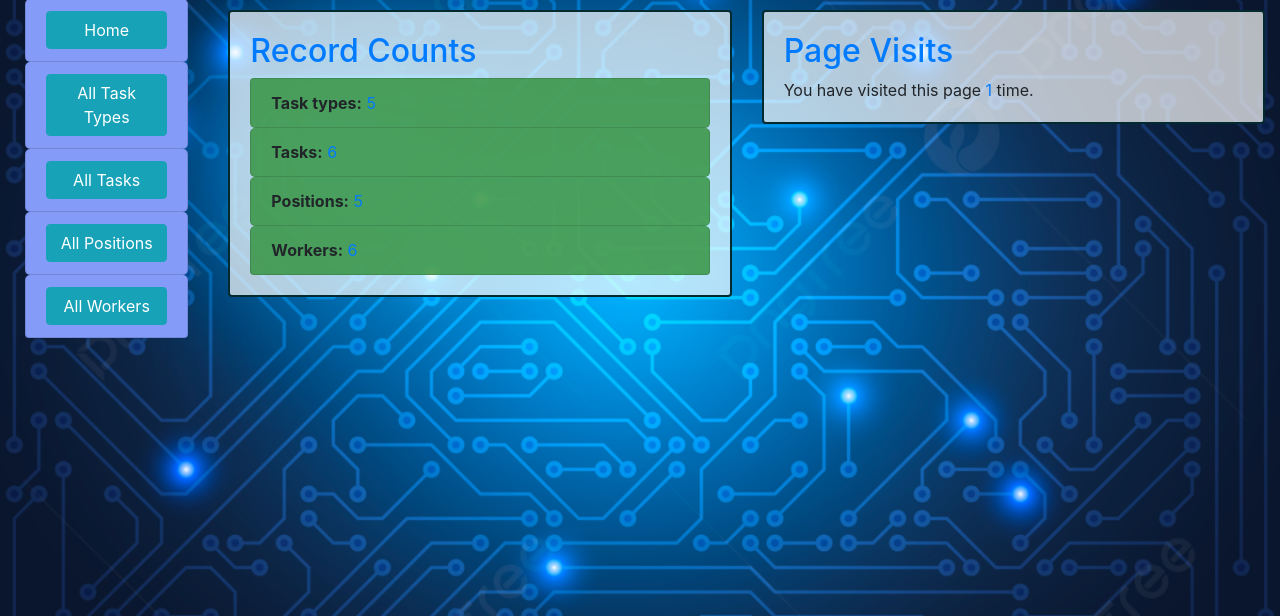
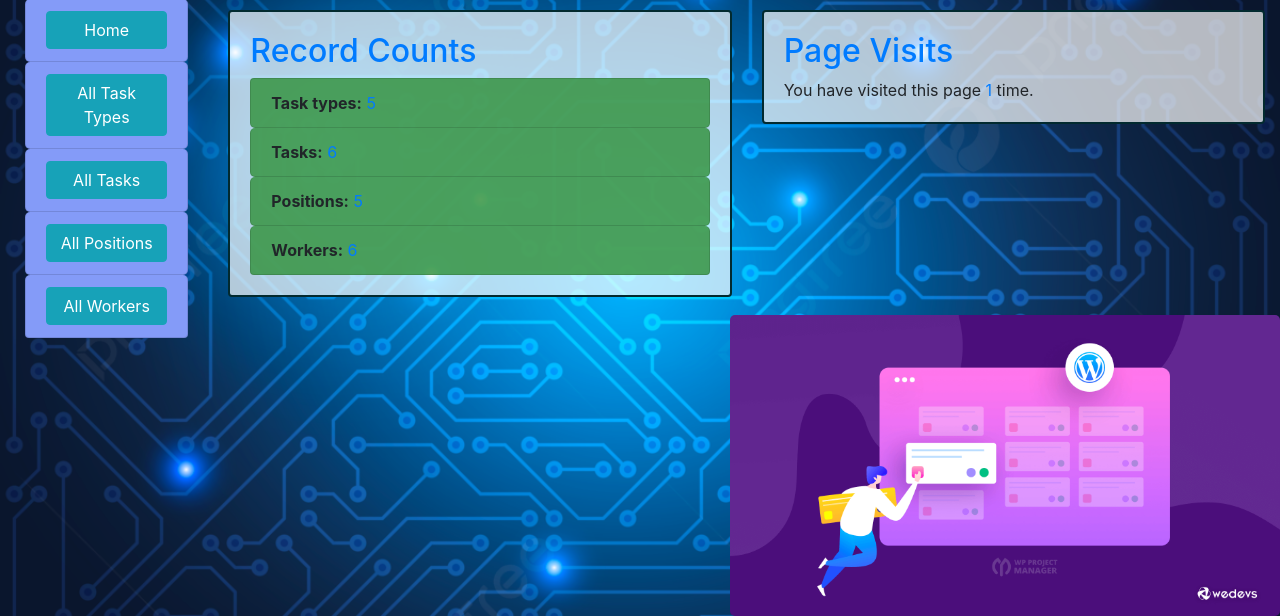
Before and after one commit to IProskurnytskyi/company-task-manager, a Django app: page / in a window 1280 px wide. Shown: the part 184-800 px from the top of the page. Run offline with Django 4.2, Linux system fonts and the light colour scheme; a user stored in the database is signed in; data comes from the database, SQL or seed files in the repository.

Commit message:
Add image to home page

```diff
--- a/static/css/styles.css
+++ b/static/css/styles.css
@@ -156,3 +156,12 @@ body {
 .delete-color {
   color: red;
 }
+
+.bottom-image {
+  position: absolute;
+  bottom: 0;
+  right: 0;
+  width: 43%;
+  height: auto;
+  border-radius: 5px;
+}
--- a/templates/base.html
+++ b/templates/base.html
@@ -36,6 +36,7 @@
 
     </div>
   </div>
+  {% block image %}{% endblock %}
 </body>
 
 </html>
--- a/templates/task/index.html
+++ b/templates/task/index.html
@@ -38,3 +38,7 @@
     </div>
   </div>
 {% endblock %}
+
+{% block image %}
+  <img src="{% static "images/home_image.png" %}" alt="Image" class="bottom-image">
+{% endblock %}
```
Also changed, not shown: static/images/home_image.png (added).
